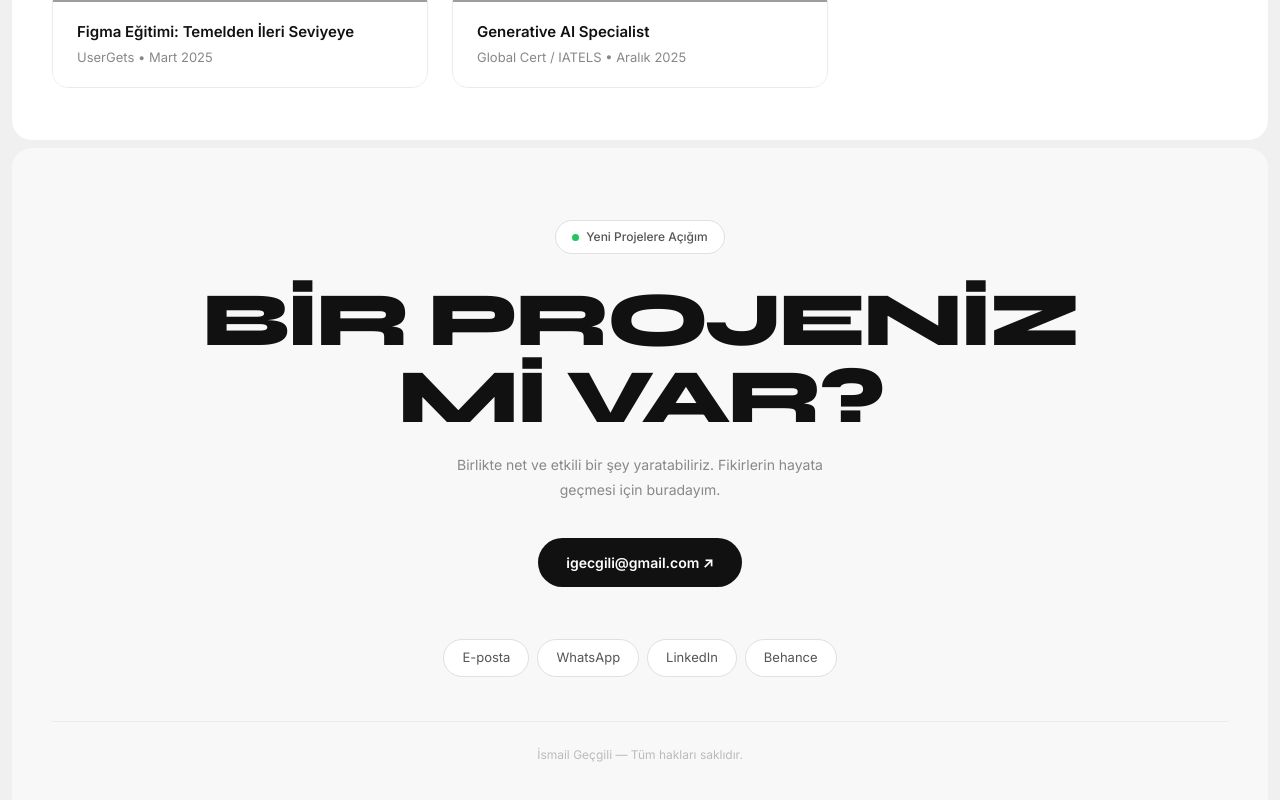
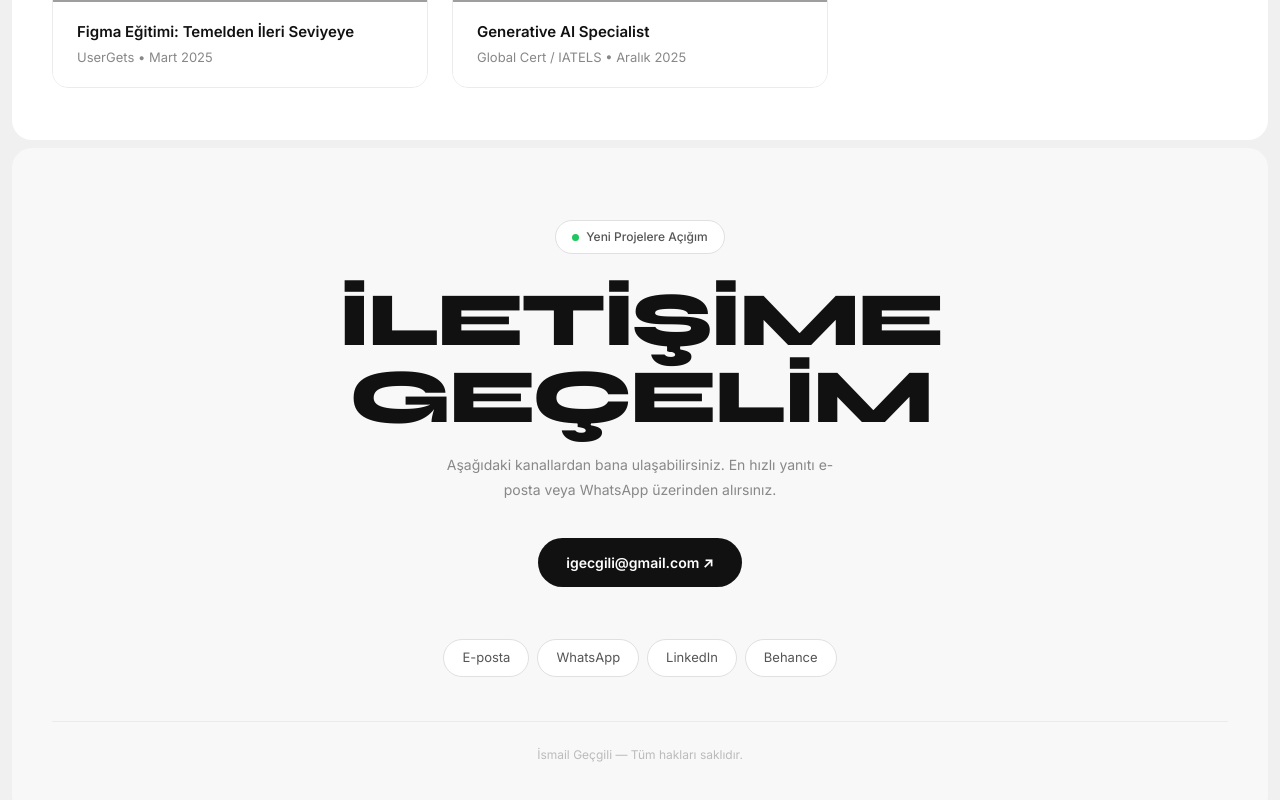
Before and after one commit to igecgili/portfolio, a Next.js app: page / in a window 1280 px wide. Shown: the part 3847-4647 px from the top of the page. Built offline with nearby package versions, Linux system fonts and the light colour scheme; grey boxes are pictures that could not be loaded.

Commit message:
Contact: replace project CTA with contact-focused heading and subtext

```diff
--- a/components/Contact.tsx
+++ b/components/Contact.tsx
@@ -51,16 +51,16 @@ export default function Contact() {
             color: "#111", marginBottom: "16px",
           }}
         >
-          BİR PROJENİZ<br />Mİ VAR?
+          İLETİŞİME<br />GEÇELİM
         </motion.h2>
 
         <motion.p
           initial={{ opacity: 0 }}
           animate={inView ? { opacity: 1 } : {}}
           transition={{ duration: 0.7, delay: 0.25 }}
-          style={{ fontSize: "14px", color: "#888", lineHeight: 1.8, maxWidth: "400px", margin: "0 auto 36px" }}
+          style={{ fontSize: "14px", color: "#888", lineHeight: 1.8, maxWidth: "420px", margin: "0 auto 36px" }}
         >
-          Birlikte net ve etkili bir şey yaratabiliriz. Fikirlerin hayata geçmesi için buradayım.
+          Aşağıdaki kanallardan bana ulaşabilirsiniz. En hızlı yanıtı e-posta veya WhatsApp üzerinden alırsınız.
         </motion.p>
 
         {/* CTA */}
```
